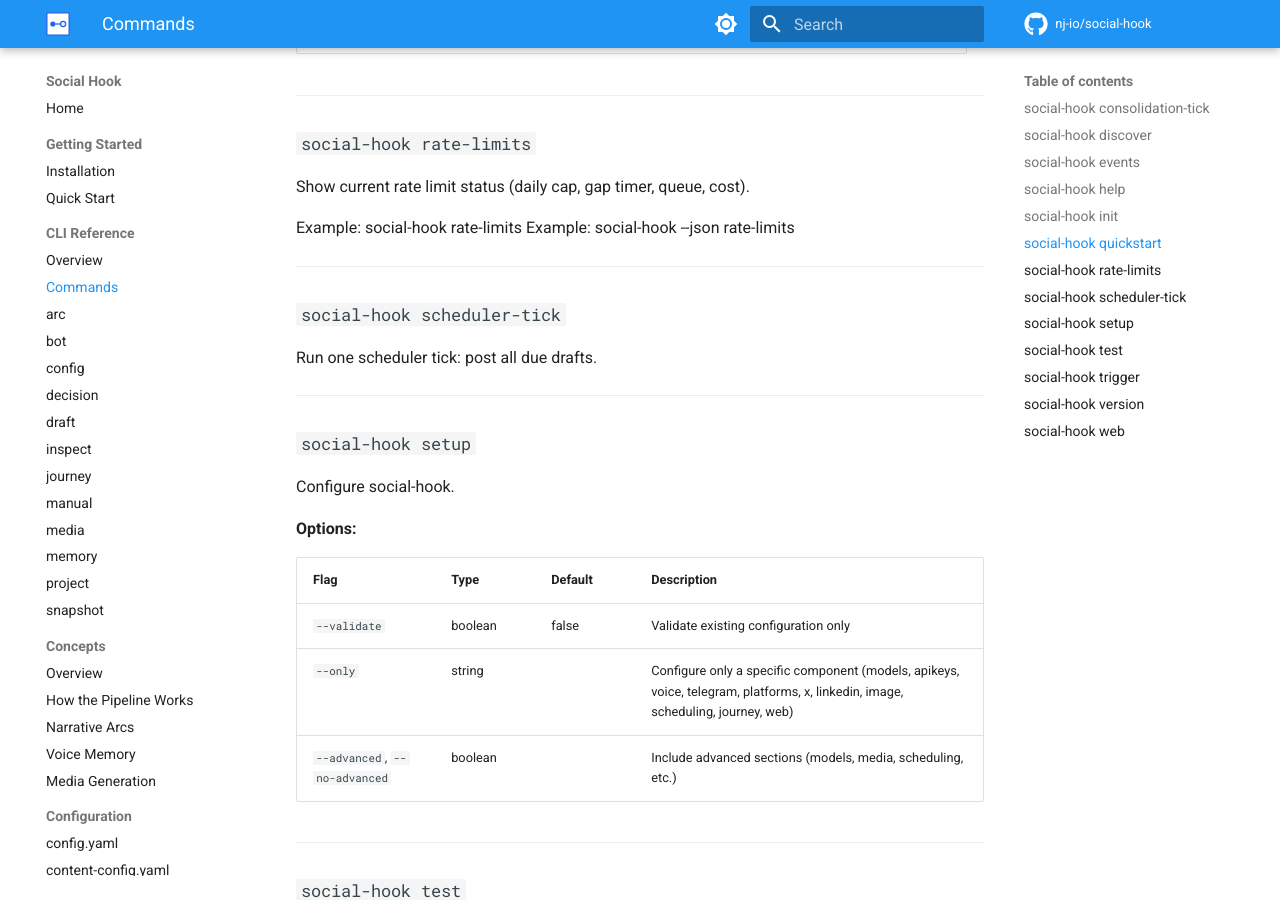
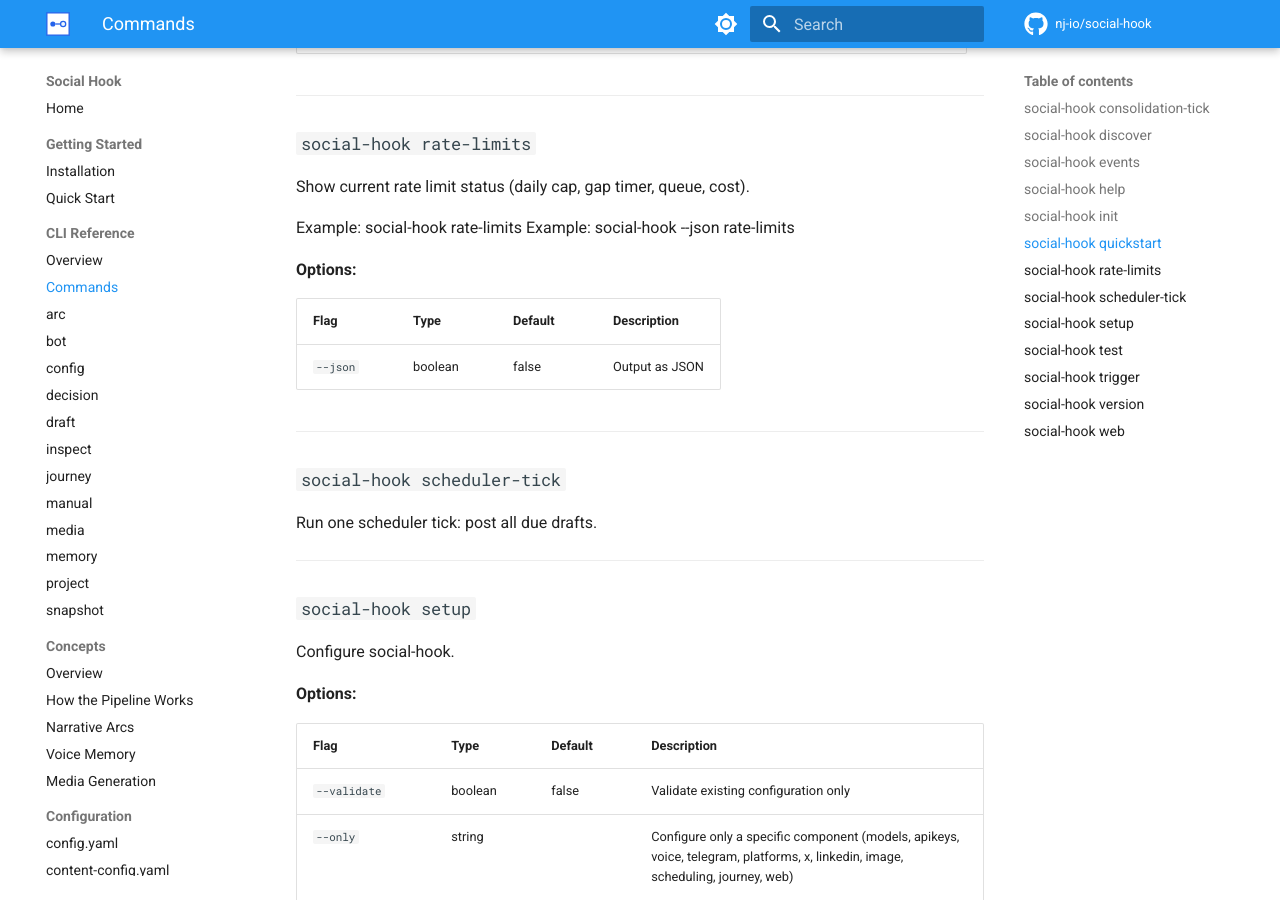
Before and after one commit to nj-io/social-hook, an MkDocs documentation site: the page built from docs/cli/root-commands.md, in a window 1280 px wide and 900 px high, scrolled down 2177 px. Built offline with MkDocs 1.6.1 and Material for MkDocs 9.7.7, drawn with Linux system fonts in a browser that asks for light colours; comment, search, counter and statistics services are not loaded.

Commit message:
fix: add forgiving --json flag to rate-limits command
The rate-limits command was missing a local --json flag, requiring users
to place --json before the subcommand. Now supports both placements:
  social-hook --json rate-limits
  social-hook rate-limits --json

Regenerated CLI docs to reflect the change.

Co-Authored-By: Claude Opus 4.6 <noreply@anthropic.com>

```diff
--- a/docs/cli/root-commands.md
+++ b/docs/cli/root-commands.md
@@ -88,6 +88,12 @@ Show current rate limit status (daily cap, gap timer, queue, cost).
 Example: social-hook rate-limits
 Example: social-hook --json rate-limits
 
+**Options:**
+
+| Flag | Type | Default | Description |
+|------|------|---------|-------------|
+| `--json` | boolean | false | Output as JSON |
+
 ---
 
 ### `social-hook scheduler-tick`
```
Also changed, not shown: 1 other file.
